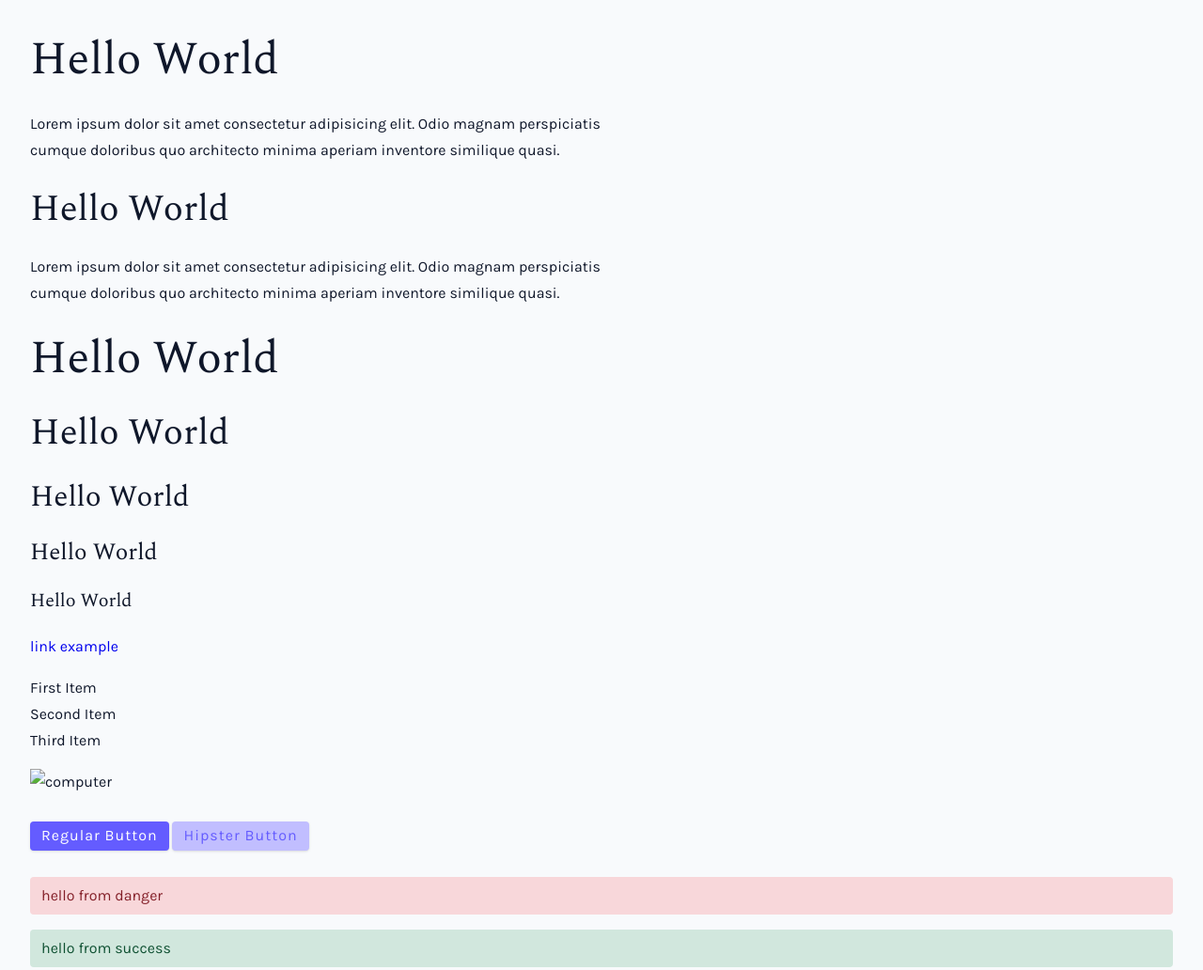
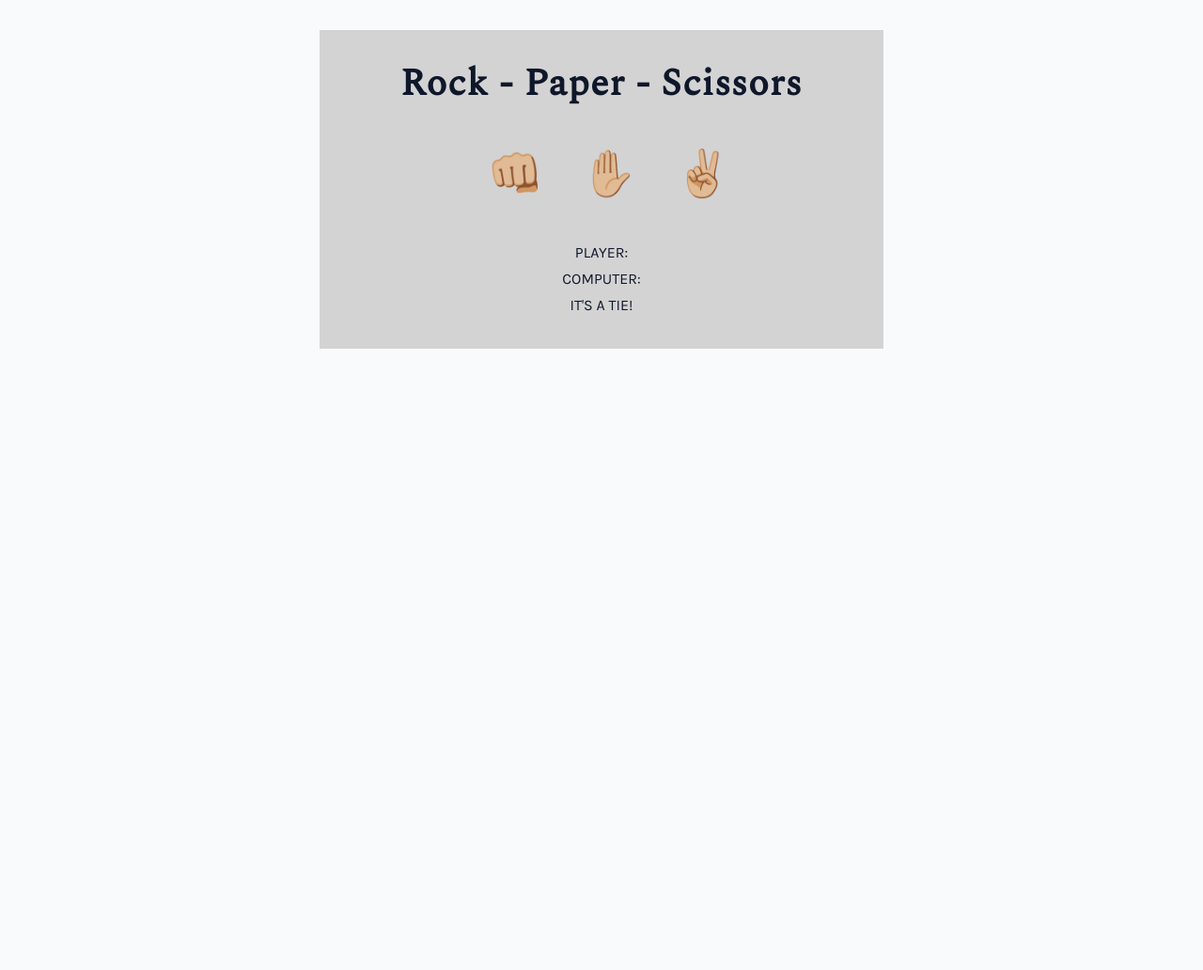
Before and after one commit to zackscovitch01/Rock-Paper-Scissors, a plain HTML site: page index.html in a window 1280 px wide. Shown: the top 1032 px of the page at 94% size. After the commit the page ends 800 px from the top, so only its background shows below. Drawn offline with nearby package versions, Linux system fonts and the light colour scheme.

Commit message:
rock-paper-scissors

```diff
--- a/index.html
+++ b/index.html
@@ -1,84 +1,29 @@
 <!DOCTYPE html>
 <html lang="en">
-<head>
-    <meta charset="UTF-8">
-    <meta name="viewport" content="width=device-width, initial-scale=1.0">
+  <head>
+    <meta charset="UTF-8" />
+    <meta name="viewport" content="width=device-width, initial-scale=1.0" />
     <title>Default Starter</title>
     <style>
-        @import url('https://fonts.googleapis.com/css2?family=Karla&family=Spectral&display=swap');
+      @import url("https://fonts.googleapis.com/css2?family=Karla&family=Spectral&display=swap");
     </style>
     <!-- normalize -->
-    <link rel="stylesheet" href="./normalize.css">
+    <link rel="stylesheet" href="./normalize.css" />
     <!-- main css -->
-    <link rel="stylesheet" href="./main.css">
-</head>
-<body>
-    <h1>hello world</h1>
-    <p>Lorem ipsum dolor sit amet consectetur adipisicing elit.
-        Odio magnam perspiciatis cumque doloribus quo architecto
-        minima aperiam inventore similique quasi.
-    </p>
+    <link rel="stylesheet" href="./main.css" />
+  </head>
+  <body>
+    <div class="main-container">
+      <h1>Rock - Paper - Scissors</h1>
+      <div class="choices">
+        <button onclick="playGame('rock')">👊🏼</button>
+        <button onclick="playGame('paper')">✋🏼</button>
+        <button onclick="playGame('scissors')">✌🏼</button>
+      </div>
 
-    <h2>hello world</h2>
-    <p>Lorem ipsum dolor sit amet consectetur adipisicing elit.
-        Odio magnam perspiciatis cumque doloribus quo architecto
-        minima aperiam inventore similique quasi.
-    </p>
-
-    <h1>hello world</h1>
-    <h2>hello world</h2>
-    <h3>hello world</h3>
-    <h4>hello world</h4>
-    <h5>hello world</h5>
-
-    <a href="#">link example</a>
-
-    <ul>
-        <li>First Item</li>
-        <li>Second Item</li>
-        <li>Third Item</li>
-    </ul>
-    <img src="computer.jpg" alt="computer" class="img">
-    <br />
-    <button class="btn" type="button">regular button</button>
-    <button class="btn btn-hipster" type="button">hipster button</button>
-    <br />
-    <br />
-    <div class="alert alert-danger">hello from danger</div>
-    <div class="alert alert-success">hello from success</div>
-    <br />
-    <br />
-    <form class="form">
-        <h4>contact form</h4>
-        <div class="form-row">
-            <label for="name" class="form-label">Name</label>
-            <input type="text" placeholder="hello there" id="name" class="form-input">
-        </div>
-
-        <div class="form-row">
-            <label for="number" class="form-label">Number</label>
-            <input type="number" id="number" class="form-input">
-        </div>
-
-        <div class="form-row">
-            <label for="email" class="form-label">Email</label>
-            <input type="email" id="email" class="form-input">
-            <small class="form-alert">please provide value</small>
-        </div>
-        <div class="form-row">
-            <label for="textarea"  class="form-label">Textarea</label>
-            <textarea class="form-textarea">
-Default value
-            </textarea>
-        </div>
-        <button class="btn btn-block">submit</button>
-    </form>
-    <div class="loading"></div>
-    <br/>
-    <br/>
-    <div class="title">
-        <h2>section title</h2>
-        <div class="title-underline"></div>
+      <div id="playerDisplay">PLAYER:</div>
+      <div id="computerDisplay">COMPUTER:</div>
+      <div id="resultDisplay">IT'S A TIE!</div>
     </div>
-</body>
+  </body>
 </html>
--- a/main.css
+++ b/main.css
@@ -16,7 +16,7 @@ html {
 
 :root {
   /* Primary */
-    --primary-100:#e0deff;
+  --primary-100: #e0deff;
   --primary-200: #c1beff;
   --primary-300: #a29dff;
   --primary-400: #837dff;
@@ -25,7 +25,6 @@ html {
   --primary-700: #3c3799;
   --primary-800: #282566;
   --primary-900: #141233;
-
 
   /* grey */
   --grey-50: #f8fafc;
@@ -39,7 +38,6 @@ html {
   --grey-800: #1e293b;
   --grey-900: #0f172a;
 
-
   --black: #222;
   --white: #fff;
   --red-light: #f8d7da;
@@ -48,9 +46,9 @@ html {
   --green-dark: #0f5132;
 
   /* Fonts */
-    --headingFont: 'Spectral', serif;
-    --bodyFont: 'Karla', sans-serif;
-    --smallText: 0.7em ;
+  --headingFont: "Spectral", serif;
+  --bodyFont: "Karla", sans-serif;
+  --smallText: 0.7em;
 
   /* Rest of variables */
   --backgroundColor: var(--grey-50);
@@ -62,11 +60,11 @@ html {
   --fixed-width: 600px;
 
   /* Box Shadow */
-    --shadow-1: 0 1px 3px 0 rgb(0 0 0 / 0.1), 0 1px 2px -1px
-    rgb(0 0 0 / 0.1);
+  --shadow-1: 0 1px 3px 0 rgb(0 0 0 / 0.1), 0 1px 2px -1px rgb(0 0 0 / 0.1);
   --shadow-2: 0 4px 6px -1px rgb(0 0 0 / 0.1), 0 2px 4px -2px rgb(0 0 0 / 0.1);
   --shadow-3: 0 10px 15px -3px rgb(0 0 0 / 0.1), 0 4px 6px -4px rgb(0 0 0 / 0.1);
-    --shadow-4: 0 20px 25px -5px rgb(0 0 0 / 0.1), 0 8px 10px -6px rgb(0 0 0 / 0.1);
+  --shadow-4: 0 20px 25px -5px rgb(0 0 0 / 0.1),
+    0 8px 10px -6px rgb(0 0 0 / 0.1);
 }
 
 body {
@@ -84,7 +82,9 @@ p {
 
 h1,
 h2,
-h3,h4,h5 {
+h3,
+h4,
+h5 {
   margin: 0;
   margin-bottom: 1.38rem;
   font-family: var(--headingFont);
@@ -130,7 +130,7 @@ ul {
 
 .img {
   width: 100%;
-    display:block;
+  display: block;
   object-fit: cover;
 }
 
@@ -206,7 +206,8 @@ ul {
   letter-spacing: var(--letterSpacing);
 }
 
-.form-input, .form-textarea {
+.form-input,
+.form-textarea {
   width: 100%;
   padding: 0.375rem 0.75rem;
   border-radius: var(--borderRadius);
@@ -260,9 +261,36 @@ ul {
   background: var(--primary-500);
   width: 7rem;
   height: 0.25rem;
-    margin: 0 auto
+  margin: 0 auto;
 }
 
 .title h2 {
   margin-bottom: 0.25rem;
 }
+
+.main-container {
+  max-width: 600px;
+  text-align: center;
+  margin-inline: auto;
+  background: lightgrey;
+  padding: 2rem;
+}
+
+.main-container h1 {
+  font-size: 2.5rem;
+  font-weight: bold;
+  letter-spacing: var(--letterSpacing);
+}
+
+.choices {
+  margin-block: 2rem;
+}
+
+.choices button {
+  margin-left: 1rem;
+  padding: 10px;
+  font-size: 3rem;
+  cursor: pointer;
+  border: transparent;
+  background: transparent;
+}
```
Lines whose indentation alone changed are shown as unchanged.
